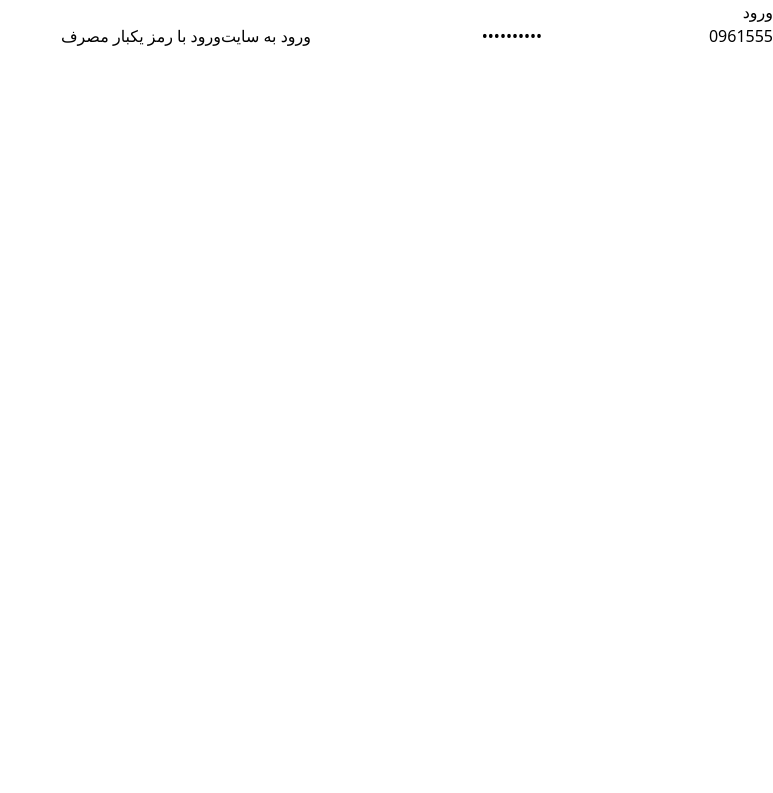
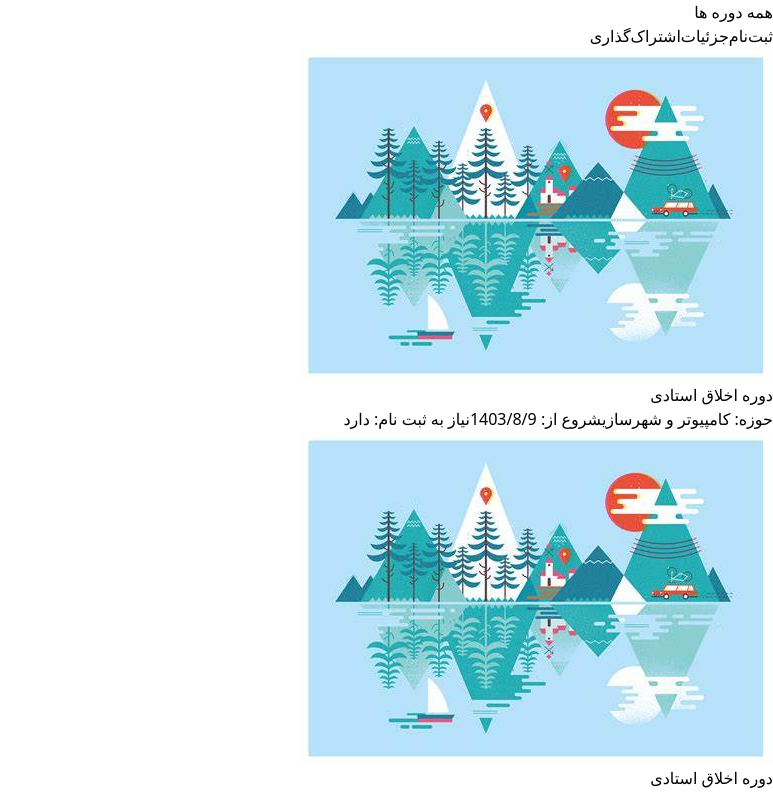
Before and after one commit to AmirBanaDev/University-Frontend, a React (Vite) app: page /test in a window 1280 px wide. Before the commit this address led to /login. Shown: the top 793 px of the page, without its empty margins (507-1280 px from the left). Built offline with nearby package versions, Linux system fonts and the light colour scheme.

Commit message:
Creating Course Card And Section

```diff
--- /dev/null
+++ b/src/Components/CourseCard.jsx
@@ -0,0 +1,29 @@
+function CourseCard({ img, department, date, type }) {
+  return (
+    <>
+      <div class="p-2">
+        <div class="max-w-sm rounded overflow-hidden border-2 border-gray-300">
+          <img class="w-full" src={img} alt="Course Image" />
+          <div class="px-6 py-4">
+            <div>
+              <span class="font-semibold text-xl">دوره اخلاق استادی</span>
+            </div>
+          </div>
+          <div class="px-2 pt-4 pb-2">
+            <span class="inline-block text-sm font-semibold text-gray-700 mr-2 mb-2">
+              حوزه: {department}
+            </span>
+            <span class="inline-block text-sm font-semibold text-gray-700 mr-2 mb-2">
+              شروع از: {date}
+            </span>
+            <span class="inline-block text-sm font-semibold text-gray-700 mr-2 mb-2">
+              نیاز به ثبت نام: {type}
+            </span>
+          </div>
+        </div>
+      </div>
+    </>
+  );
+}
+
+export default CourseCard;
--- /dev/null
+++ b/src/Components/CourseSections.jsx
@@ -0,0 +1,29 @@
+import CourseCard from "../Components/CourseCard";
+
+function CourseSection({children}) {
+  return (
+    <section class="px-10 pb-4 border-1 border-gray-300">
+      <div class="p-2 border-2 border-gray-300 rounded">
+        <div class="mb-6">
+          <h2 class="text-2xl font-semibold mb-6 pr-2">همه دوره ها</h2>
+          <div>
+            <button class="bg-blue-500 hover:bg-blue-700 text-white py-2 px-4 mr-2 rounded">
+              ثبت‌نام
+            </button>
+            <button class="bg-blue-500 hover:bg-blue-700 text-white py-2 px-4 mr-2 rounded">
+              جزئیات
+            </button>
+            <button class="bg-blue-500 hover:bg-blue-700 text-white py-2 px-4 mr-2 rounded">
+              اشتراک‌گذاری
+            </button>
+          </div>
+        </div>
+        <div class="grid grid-cols-1 md:grid-cols-3 lg:grid-cols-4">
+          {children}
+        </div>
+      </div>
+    </section>
+  );
+}
+
+export default CourseSection;
--- a/src/Components/Login2faForm.jsx
+++ b/src/Components/Login2faForm.jsx
@@ -1,5 +1,5 @@
 import { useState } from "react";
-import { Form, useActionData } from "react-router-dom";
+import { Form } from "react-router-dom";
 import { validate2faForm } from "../JsUtilities/LoginFormValidation";
 
 function Login2faForm({ formLogin }) {
--- a/src/Routes/Home.jsx
+++ b/src/Routes/Home.jsx
@@ -1,4 +1,5 @@
-import { redirect, useLoaderData } from "react-router-dom";
+import { Outlet, redirect, useLoaderData } from "react-router-dom";
+import CourseCard from "../Components/CourseCard";
 
 
 function Home() {
@@ -7,6 +8,7 @@ function Home() {
   return (
     <>
       <h1>This is Home Page</h1>
+      <CourseCard/>
     </>
   );
 }
--- /dev/null
+++ b/src/Routes/Test.jsx
@@ -0,0 +1,30 @@
+import CourseCard from "../Components/CourseCard";
+import CourseSection from "../Components/CourseSections";
+function Test() {
+  return (
+    <>
+      <CourseSection>
+        <CourseCard
+          img="/CourseImg.jpg"
+          department="کامپیوتر و شهرسازی"
+          date="1403/8/9"
+          type="دارد"
+        />
+        <CourseCard
+          img="/CourseImg.jpg"
+          department="کامپیوتر و شهرسازی"
+          date="1403/8/9"
+          type="دارد"
+        />
+        <CourseCard
+          img="/CourseImg.jpg"
+          department="کامپیوتر و شهرسازی"
+          date="1403/8/9"
+          type="دارد"
+        />
+      </CourseSection>
+    </>
+  );
+}
+
+export default Test;
--- a/src/main.jsx
+++ b/src/main.jsx
@@ -8,8 +8,13 @@ import Login2faForm, {
   action as action2fa,
 } from "./Components/Login2faForm.jsx";
 import LoginForm, { action as actionLogin } from "./Components/LoginForm.jsx";
+import Test from "./Routes/Test.jsx"
 
 const router = createBrowserRouter([
+  {
+    path: "/test",
+    element:<Test/>
+  },
   {
     path: "/login",
     children: [
```
Also changed, not shown: public/CourseImg.jpg (added).
